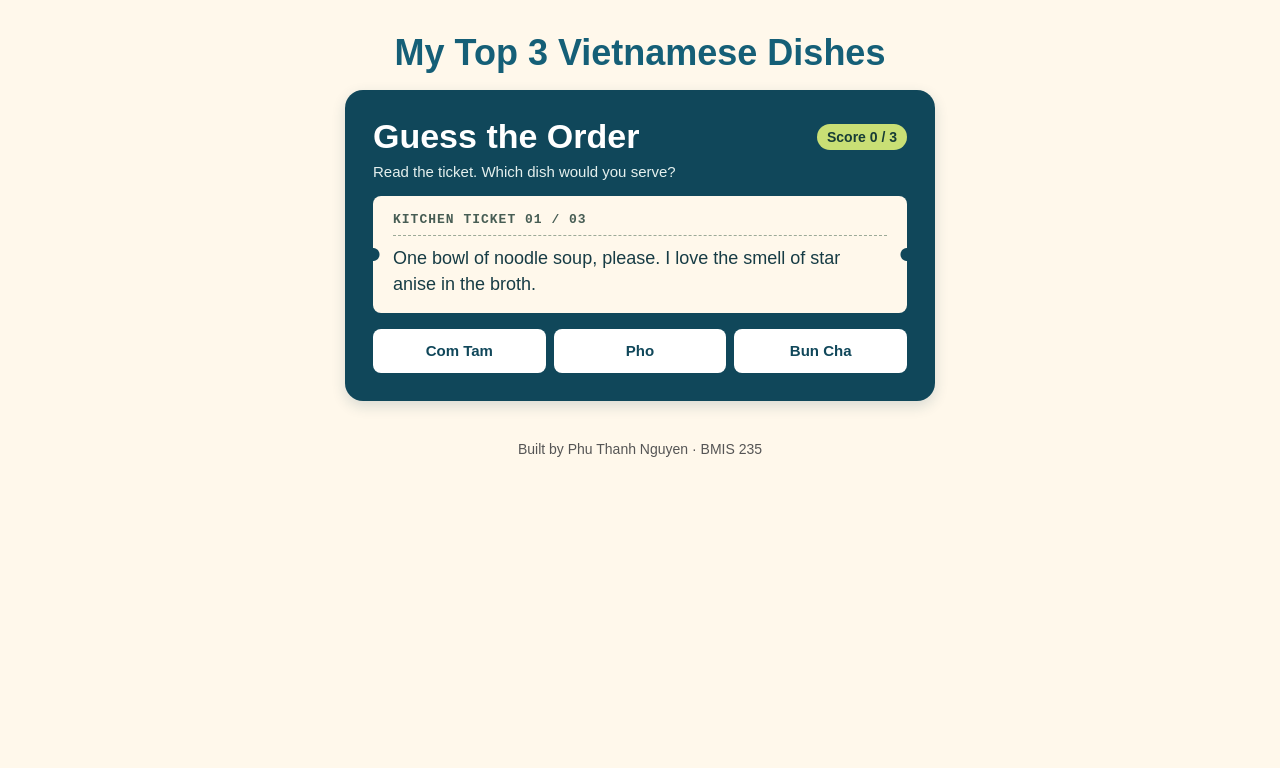
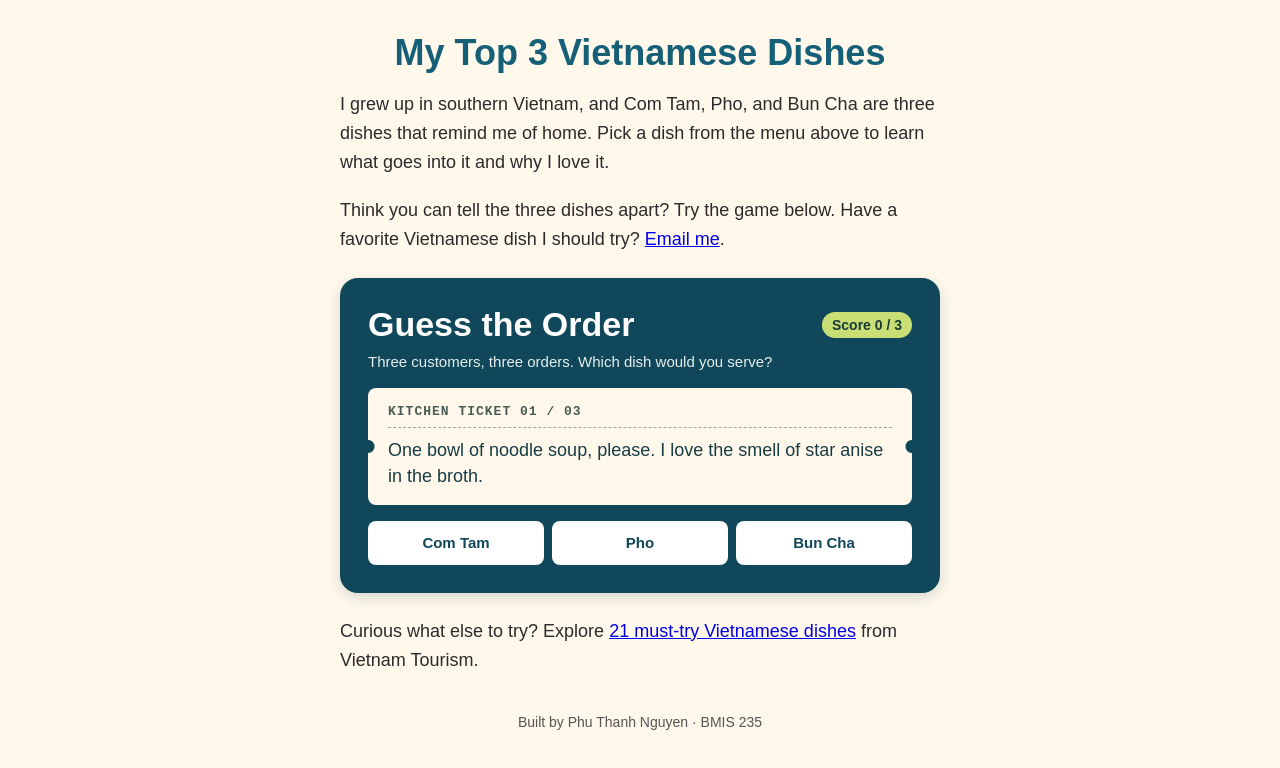
Before and after one commit to pnguyen11-hub/bmis235-html-3, a plain HTML site: page index.html in a window 1280 px wide. Shown: the part 102-870 px from the top of the page. Before the commit the page ends 800 px from the top, so only its background shows below. Drawn offline with Linux system fonts and the light colour scheme.

Commit message:
Update index.html

```diff
--- a/index.html
+++ b/index.html
@@ -1,7 +1,7 @@
 <!DOCTYPE html>
 <!--
     Author: Phu Thanh Nguyen
-    GU username: YOUR-GU-USERNAME
+    GU username: pnguyen11
     Course: BMIS 235 - HTML-3
 -->
 <html lang="en">
@@ -12,9 +12,9 @@
     <title>Home | My Top 3 Vietnamese Dishes</title>
     <link rel="stylesheet" href="styles.css">
 </head>
+
 <body>
-
-    <!-- Menu: Each image links to one page. -->
+    <!-- Menu: Each image opens one page of the site. -->
     <nav aria-label="Main menu">
         <a href="index.html" aria-current="page"><img src="img/home.png" alt="Home"></a>
         <a href="page1.html"><img src="img/page1.png" alt="Com Tam"></a>
@@ -25,16 +25,27 @@
     <main>
         <h1>My Top 3 Vietnamese Dishes</h1>
 
+        <p>
+            I grew up in southern Vietnam, and Com Tam, Pho, and Bun Cha are three
+            dishes that remind me of home. Pick a dish from the menu above to learn
+            what goes into it and why I love it.
+        </p>
+
+        <p>
+            Think you can tell the three dishes apart? Try the game below.
+            Have a favorite Vietnamese dish I should try?
+            <a href="mailto:pnguyen11@zagmail.gonzaga.edu">Email me</a>.
+        </p>
+
         <div class="showcase">
-
-            <!-- HTML: Read the kitchen ticket and choose the dish to serve. -->
+            <!-- HTML: Read the kitchen ticket and choose a dish. -->
             <section class="order-game" aria-labelledby="game-title">
                 <div class="game-top">
                     <h2 class="game-title" id="game-title">Guess the Order</h2>
                     <span class="game-score">Score 0 / 3</span>
                 </div>
 
-                <div class="game-hint">Read the ticket. Which dish would you serve?</div>
+                <div class="game-hint">Three customers, three orders. Which dish would you serve?</div>
 
                 <div class="game-ticket">
                     <div class="ticket-number">Kitchen ticket 01 / 03</div>
@@ -57,10 +68,10 @@
                 .showcase .order-game {
                     box-sizing: border-box;
                     width: 100%;
-                    max-width: 590px;
+                    max-width: 600px;
                     max-height: 480px;
                     overflow: auto;
-                    margin: 0 auto;
+                    margin: 24px auto;
                     padding: clamp(16px, 4vw, 28px);
                     border-radius: 18px;
                     background: #10475a;
@@ -98,6 +109,7 @@
                     margin-top: 8px;
                     color: #e5f0ee;
                     font-size: 15px;
+                    line-height: 1.4;
                 }
 
                 .showcase .game-ticket {
@@ -135,7 +147,7 @@
                 .showcase .order-game button {
                     min-height: 44px;
                     padding: 8px 4px;
-                    border: 2px solid transparent;
+                    border: 0;
                     border-radius: 8px;
                     font: bold 15px Arial, Helvetica, sans-serif;
                     cursor: pointer;
@@ -170,7 +182,7 @@
                 }
 
                 .showcase .game-next {
-                    margin-top: 8px;
+                    margin-top: 6px;
                     background: transparent;
                     color: #deef9a;
                     text-decoration: underline;
@@ -178,7 +190,7 @@
                 }
             </style>
 
-            <!-- JavaScript: Mix up the orders, check each answer, and keep score. -->
+            <!-- JavaScript: Mix up the tickets, check each answer, and keep score. -->
             <script>
                 {
                     const game = document.currentScript.closest(".showcase");
@@ -193,14 +205,14 @@
                         {
                             name: "Com Tam",
                             clues: [
-                                "I'd like grilled pork over tiny grains of broken rice. A fried egg on top, please!",
-                                "I'll have the Saigon rice plate. The little broken grains are my favorite part."
+                                "I'd like grilled pork over broken rice. A fried egg on top, please!",
+                                "I'll have the Saigon rice plate. Those tiny broken grains are my favorite part."
                             ]
                         },
                         {
                             name: "Pho",
                             clues: [
-                                "I'd like flat rice noodles in hot broth. Could you add thin slices of beef?",
+                                "I'd like flat rice noodles in hot broth with thin slices of beef, please.",
                                 "One bowl of noodle soup, please. I love the smell of star anise in the broth."
                             ]
                         },
@@ -208,7 +220,7 @@
                             name: "Bun Cha",
                             clues: [
                                 "I'll have the Hanoi dish with grilled pork patties. Leave the noodles on the side so I can dip them.",
-                                "I'd like rice noodles and fresh herbs, with a separate bowl of grilled pork in sweet and sour dipping sauce."
+                                "I'd like fresh herbs and rice noodles, with grilled pork in a separate bowl of sweet and sour dipping sauce."
                             ]
                         }
                     ];
@@ -223,7 +235,7 @@
                         round = 0;
                         score = 0;
 
-                        // Pick each dish once so every game has three different orders.
+                        // Pick each dish once, in a different order each game.
                         while (remaining.length > 0) {
                             const pick = Math.floor(Math.random() * remaining.length);
                             const dish = remaining.splice(pick, 1)[0];
@@ -294,11 +306,15 @@
                     startGame();
                 }
             </script>
+        </div>
 
-        </div>
+        <p>
+            Curious what else to try? Explore
+            <a href="https://vietnam.travel/things-to-do/21-must-try-vietnamese-dishes/">21 must-try Vietnamese dishes</a>
+            from Vietnam Tourism.
+        </p>
     </main>
 
     <footer>Built by Phu Thanh Nguyen &middot; BMIS 235</footer>
-
 </body>
 </html>
```
